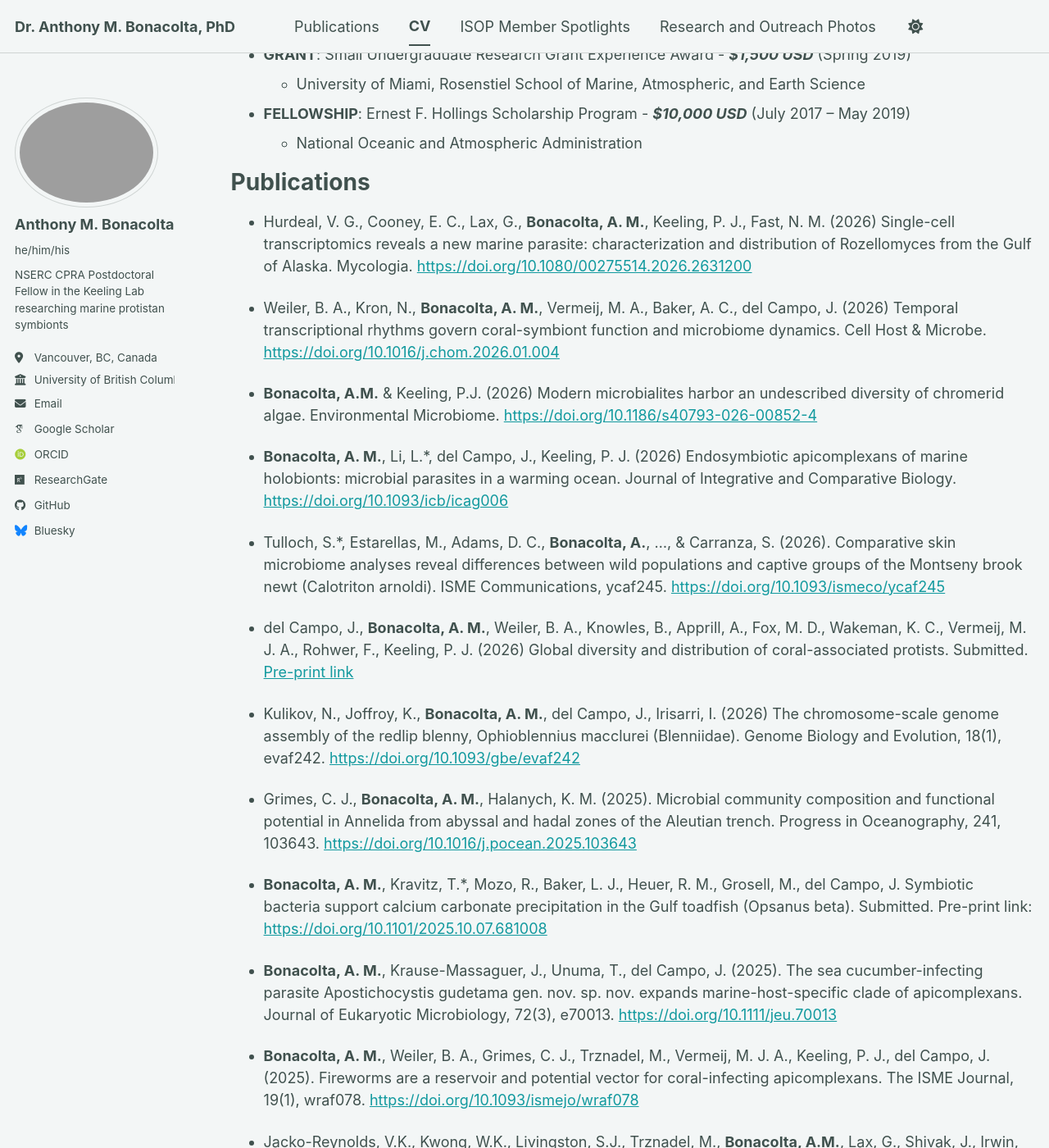
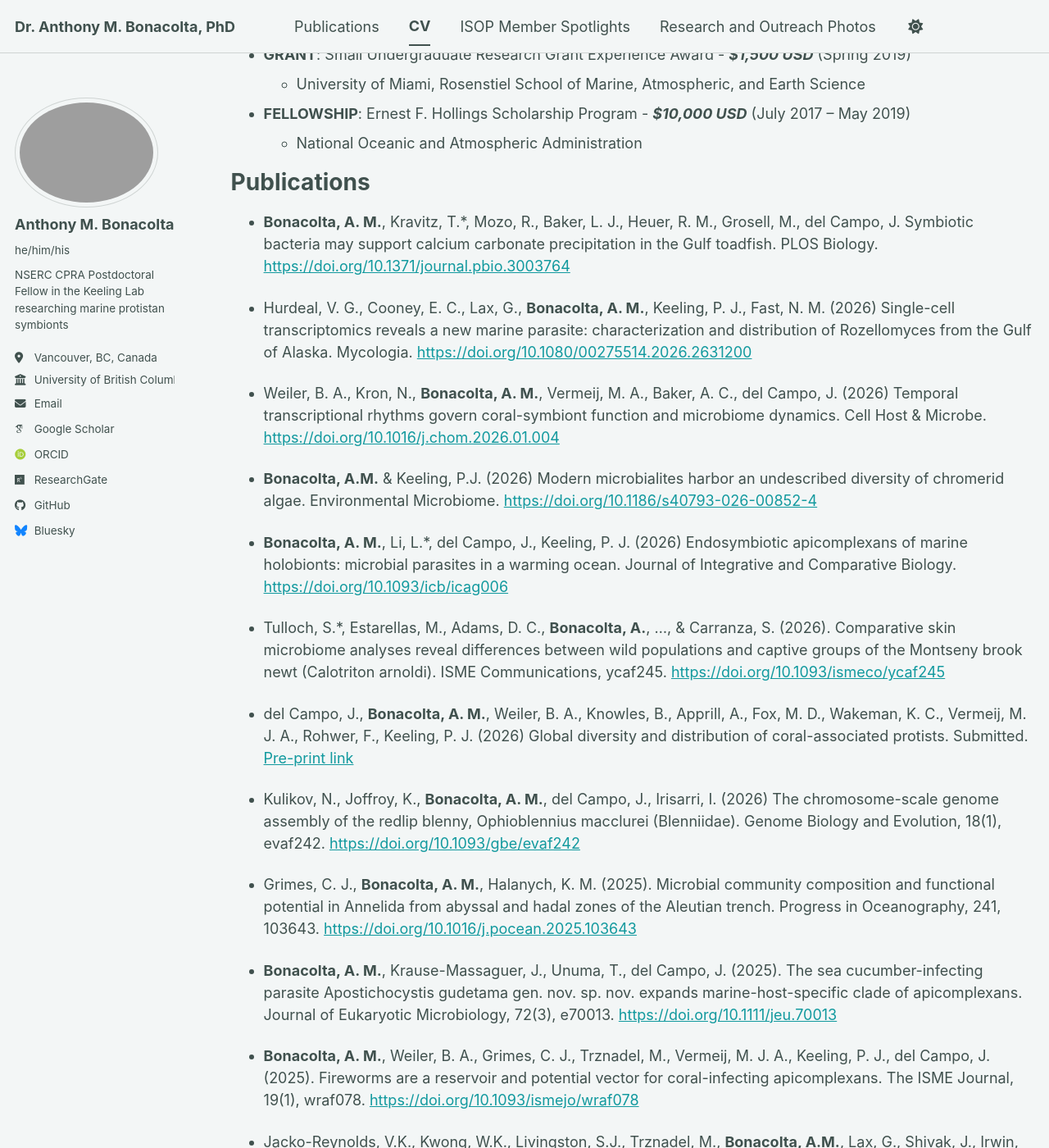
Before and after one commit to Abonacolta/abonacolta.github.io, a Jekyll site: the page built from _pages/cv.md, in a window 1280 px wide and 1400 px high, scrolled down 1371 px. Shown: the whole window at 82% size. Built offline with Jekyll 4.4.1, drawn with Linux system fonts in a browser that asks for light colours; some web fonts are replaced; a script bundle is joined from its source files by our own code; library files that are not in the unit come from our copies; some of the changed lines change nothing that is shown.

Commit message:
Update cv.md

```diff
--- a/_pages/cv.md
+++ b/_pages/cv.md
@@ -66,6 +66,8 @@ Fellowships & Grants
 
 Publications
 ======
+-	**Bonacolta, A. M.**, Kravitz, T.*, Mozo, R., Baker, L. J., Heuer, R. M., Grosell, M., del Campo, J. Symbiotic bacteria may support calcium carbonate precipitation in the Gulf toadfish. PLOS Biology. [https://doi.org/10.1371/journal.pbio.3003764](https://doi.org/10.1371/journal.pbio.3003764)
+
 -	Hurdeal, V. G., Cooney, E. C., Lax, G., **Bonacolta, A. M.**, Keeling, P. J., Fast, N. M. (2026) Single-cell transcriptomics reveals a new marine parasite: characterization and distribution of Rozellomyces from the Gulf of Alaska. Mycologia. [https://doi.org/10.1080/00275514.2026.2631200](https://doi.org/10.1080/00275514.2026.2631200)
 
 -	Weiler, B. A., Kron, N., **Bonacolta, A. M.**, Vermeij, M. A., Baker, A. C., del Campo, J. (2026) Temporal transcriptional rhythms govern coral-symbiont function and microbiome dynamics. Cell Host & Microbe. [https://doi.org/10.1016/j.chom.2026.01.004](https://doi.org/10.1016/j.chom.2026.01.004)
@@ -81,8 +83,6 @@ Publications
 -	Kulikov, N., Joffroy, K., **Bonacolta, A. M.**, del Campo, J., Irisarri, I. (2026) The chromosome-scale genome assembly of the redlip blenny, Ophioblennius macclurei (Blenniidae). Genome Biology and Evolution, 18(1), evaf242. [https://doi.org/10.1093/gbe/evaf242](https://doi.org/10.1093/gbe/evaf242)
 
 -	Grimes, C. J., **Bonacolta, A. M.**, Halanych, K. M. (2025). Microbial community composition and functional potential in Annelida from abyssal and hadal zones of the Aleutian trench. Progress in Oceanography, 241, 103643. [https://doi.org/10.1016/j.pocean.2025.103643](https://doi.org/10.1016/j.pocean.2025.103643)
-
--	**Bonacolta, A. M.**, Kravitz, T.*, Mozo, R., Baker, L. J., Heuer, R. M., Grosell, M., del Campo, J. Symbiotic bacteria support calcium carbonate precipitation in the Gulf toadfish (Opsanus beta). Submitted. Pre-print link: [https://doi.org/10.1101/2025.10.07.681008](https://doi.org/10.1101/2025.10.07.681008)
 
 -	**Bonacolta, A. M.**, Krause-Massaguer, J., Unuma, T., del Campo, J. (2025). The sea cucumber-infecting parasite Apostichocystis gudetama gen. nov. sp. nov. expands marine-host-specific clade of apicomplexans. Journal of Eukaryotic Microbiology, 72(3), e70013. [https://doi.org/10.1111/jeu.70013](https://doi.org/10.1111/jeu.70013)
 
```
